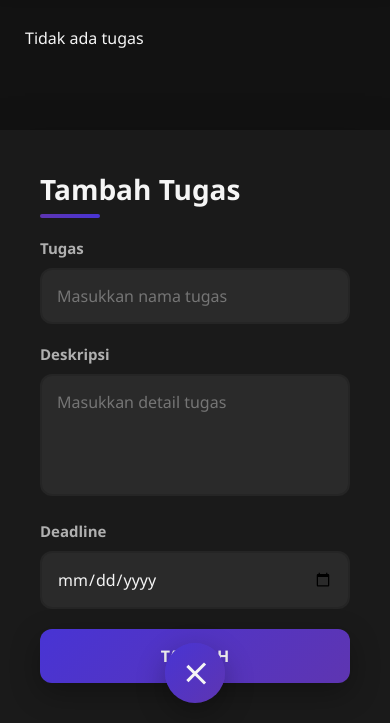
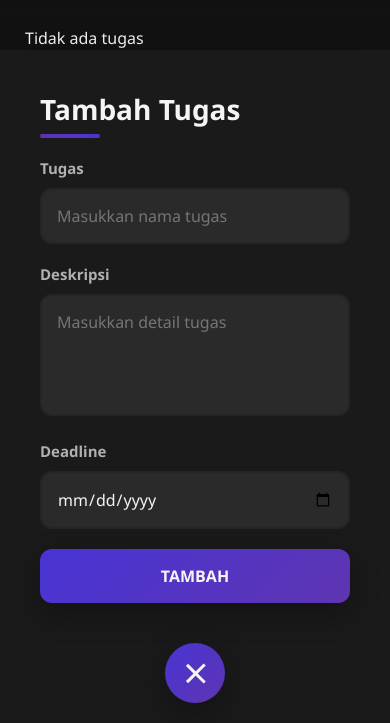
Before and after one commit to Aldiahmad7/TaskJeel, a plain HTML site: page index.html in a window 390 px wide. Both pictures are taken after a click on the button 195 px from the left and 794 px from the top of the page. Shown: the part 121-844 px from the top of the page. Drawn offline with Linux system fonts and the light colour scheme.

Commit message:
bug hamburger

```diff
--- a/style.css
+++ b/style.css
@@ -379,8 +379,9 @@ input:focus, textarea:focus {
         left: 0;
         transition: bottom 0.3s ease;
         z-index: 10;
-        max-height: 80vh;
+        max-height: 100vh;
         overflow-y: auto;
+        padding-bottom: 100px;
     }
 
     .form-section.active {
@@ -439,7 +440,7 @@ input:focus, textarea:focus {
     }
 
     #hamburger-btn.active span:nth-child(1) {
-        transform: rotate(-45deg) translate(-5px, 6px);
+        transform: rotate(-45deg) translate(-6px, 6.5px);
     }
 
     #hamburger-btn.active span:nth-child(2) {
@@ -447,7 +448,7 @@ input:focus, textarea:focus {
     }
 
     #hamburger-btn.active span:nth-child(3) {
-        transform: rotate(45deg) translate(-5px, -6px);
+        transform: rotate(45deg) translate(-6px, -6.5px);
     }
 }
 
@@ -462,4 +463,8 @@ input:focus, textarea:focus {
         max-width: 380px;
         justify-self: center;
     }
+
+    .form-section {
+        padding-bottom: 120px;
+    }
 }
```
